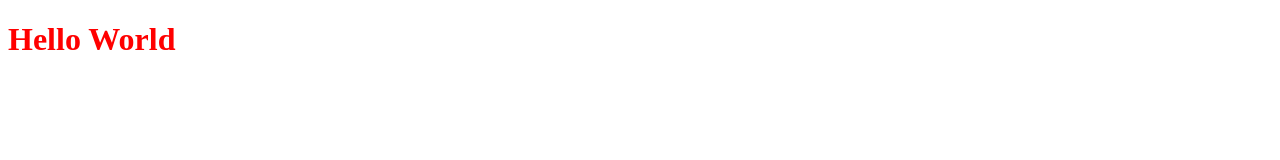
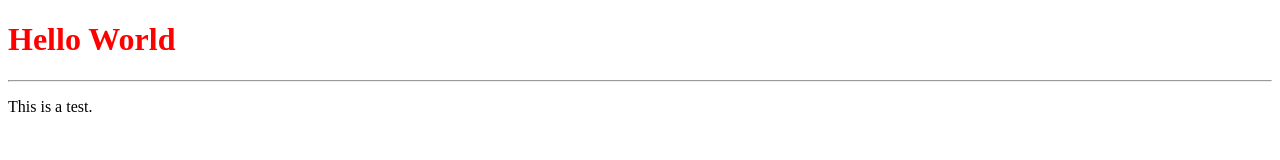
Before and after one commit to GaboSO21/GaboSO21.github.io, a plain HTML site: page index.html in a window 1280 px wide. Drawn offline with Linux system fonts and the light colour scheme.

Commit message:
Branch test

```diff
--- a/index.html
+++ b/index.html
@@ -12,6 +12,10 @@
   <h1>
     Hello World
   </h1>
+  <hr>
+  <p>
+    This is a test.
+  </p>
 </body>
 
 </html>
```
